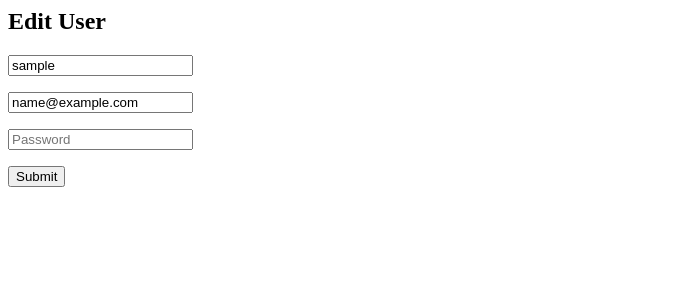
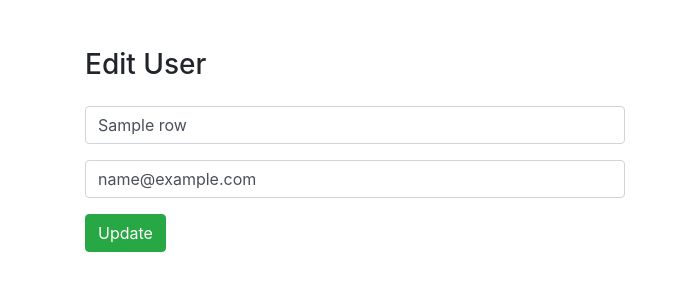
Before and after one commit to ElectronSz/FlaskApp, a Python web app: template templates/edit.html in a window 1280 px wide. Shown: the top 300 px of the page, without its empty margins (0-680 px from the left). Run offline with Jinja, Linux system fonts and the light colour scheme; the template is opened without the code that fills it: most values are stand-ins (such as "Sample title", 1, 10 or a date in 2020); some libraries are stand-ins or nearby versions.

Commit message:
edited users

```diff
--- a/templates/edit.html
+++ b/templates/edit.html
@@ -1,20 +1,35 @@
-<doctype html>
-<title>Edit User - Python Flask MySQL CRUD</title>
-<h2>Edit User</h2>
-<form method="post" action="/update">
+<!DOCTYPE html>
+<html lang="en">
+<head>
+	<meta charset="UTF-8">
+	<meta name="viewport" content="width=device-width, initial-scale=1.0">
+	<meta http-equiv="X-UA-Compatible" content="ie=edge">
+	<link rel="stylesheet" href="https://stackpath.bootstrapcdn.com/bootstrap/4.3.1/css/bootstrap.min.css">
+	<title>Update User</title>
+</head>
+<body>
+<div class="container">
+	<div class="row">
+		<div class="col-md-6 mt-5">
+				<h3>Edit User</h3>
+				<form class="form mt-4" method="post" action="/update">
 					<dl>
 						<p>
-			<input name="inputName" value="{{ row['user_name'] }}" type="text" placeholder="Name" autocomplete="off" required>
+							<input class="form-control" name="inputName" value="{{ row.name }}" type="text" placeholder="Name" autocomplete="off" required>
 						</p>
 						<p>
-			<input name="inputEmail" value="{{ row['user_email'] }}" type="text" placeholder="Email" autocomplete="off" required>
+							<input class="form-control" name="inputEmail" value="{{ row.email }}" type="text" placeholder="Email" autocomplete="off" required>
 						</p>
-		<p>
-			<input name="inputPassword" value="" type="password" placeholder="Password" autocomplete="off" required>
-		</p>
+
 					</dl>
 					<p>
-		<input name="id" value="{{ row['user_id'] }}" type="hidden">
-		<input type="submit" value="Submit">
+						<input name="id" value="{{ row._id }}" type="hidden">
+						<input class="btn btn-success" type="submit" value="Update">
 					</p>
 				</form>
+		</div>
+		<div class="col-md-6"></div>
+	</div>
+</div>
+</body>
+</html>
--- a/templates/users.html
+++ b/templates/users.html
@@ -32,13 +32,14 @@
 						<td>{{ user.name }}</td>
 						<td>{{ user.email }}</td>
 						<td>{{ user.date_reg }}</td>
-						<td><a href="#"><i class="material-icons">create</i></a>
+						<td><a href={{ url_for('.edit_view', id=user._id) }}><i class="material-icons">create</i></a>
 							<a href="#"><i class="material-icons">delete_forever</i></a></td>
 					</tr>
 					{% endfor %}
 
 				</tbody>
 			</table>
+			<hr>
 		</div>
 	</div>
 
```
Also changed, not shown: app.py (+7 -10 lines), mongo.py (+13 -13 lines). Lines whose indentation alone changed are shown as unchanged.
